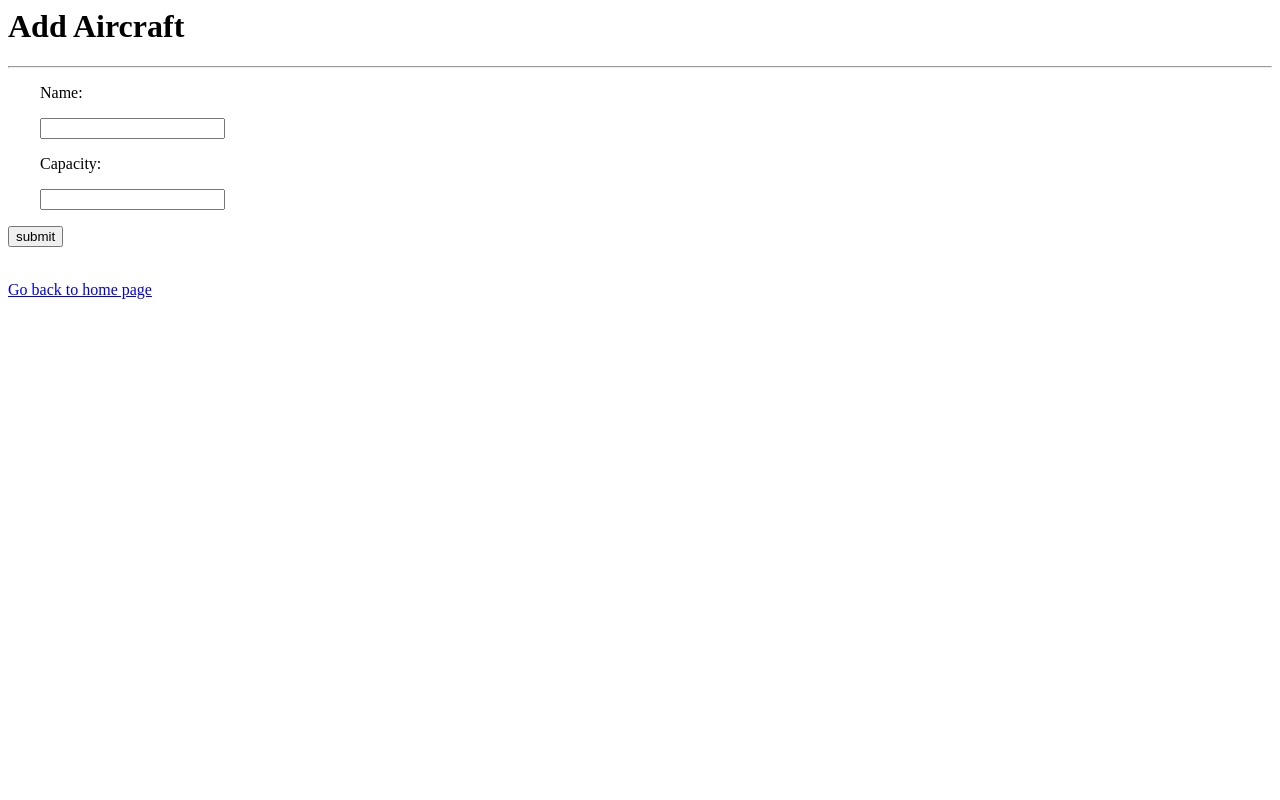
After one commit to chasejohnson3/IowaAirFlask, a Flask app: page /addcraft in a window 1280 px wide. The commit adds this page. Run offline with Flask 2, Linux system fonts and the light colour scheme.

```diff
--- a/main.py
+++ b/main.py
@@ -88,6 +88,18 @@ def get_id_by_flightid(id):
     else:
         return None
 
+def get_id_by_craftname(name):
+    conn = dbconn()
+    sql = "SELECT AircraftID FROM Aircraft WHERE Name = %s"
+    cursor = conn.cursor()
+    cursor.execute(sql, name)
+    rows = cursor.fetchall()
+    conn.close()
+    if cursor.rowcount > 0:
+        return str(rows[0][0])
+    else:
+        return None
+
 
 def get_user_is_admin(id):
     conn = dbconn()
@@ -103,6 +115,8 @@ def get_user_is_admin(id):
             return True
     else:
         return None
+
+
 
 
 def count_users_by_name(first_name):
@@ -168,6 +182,23 @@ def add_flight( Departure_Datetime=None, Arrival_Datetime=None, Gate=None,  Airc
         conn.close()
         return id
 
+
+def add_aircraft( name, capacity):
+
+    # If a user with the given email already exists, do not allow a new email with this email to be created
+    id = get_uuid()
+    if get_id_by_craftname(name) is not None:
+        return None
+    else:
+        conn = dbconn()
+        sql = "CALL add_aircraft(%s,%s,%s)"
+        cursor = conn.cursor()
+        cursor.execute(sql, (
+            id,name, capacity))
+        # session['username'] = str(id)
+        conn.commit()
+        conn.close()
+        return id
 
 
 def check_password_by_email(email, password):
@@ -303,7 +334,29 @@ def fligtresult2():
 
 @app.route('/addflight')
 def addFlight():
-    return render_template('AddFlight.html')
+    if request.method == 'POST':
+        id = request.form['id']
+    conn = dbconn()
+    cursor = conn.cursor()
+    sql = "SELECT Name FROM Aircraft;"
+    try:
+        cursor.execute(sql)
+        rows = cursor.fetchall()
+        data = []
+        for row in rows:
+            temp = [row[0]]
+            data.append(list(temp))
+        cursor.close()
+        conn.close()
+        return render_template('AddFlight.html', rows=data)
+
+    except:
+        return render_template('Empty.html')
+
+
+@app.route('/addcraft')
+def addCraft():
+    return render_template('AddAircraft.html')
 
 
 @app.route('/bookflight-roundtrip', methods=['POST', 'GET'])
@@ -455,7 +508,6 @@ def Flights():
         distance = request.form['distance']
         de = de_date+" "+ de_time+ ":00";
         ar = ar_date + " " + ar_time + ":00";
-        print(de);
 
         flightid = add_flight(de, ar,  gate, aircraft, de_city, ar_city, distance)
         if flightid is not None:
@@ -465,6 +517,21 @@ def Flights():
         else:
             return render_template("AddFlight.html", error="A flight with this id already exists")
 
+
+@app.route('/addcraft', methods=['POST', 'GET'])
+def Aircraft():
+    if request.method == 'POST':
+        # try:
+        name = request.form['name']
+        capacity = request.form['capacity']
+
+        flightid = add_aircraft(name,capacity)
+        if flightid is not None:
+            msg = "Record successfully added"
+            return render_template("addcraftsuccess.html", result=request.form, msg=msg)
+            # return render_template("users.html", result=request.form, msg=msg)
+        else:
+            return render_template("AddAircraft.html", error="A Aircraft with this id already exists")
 
 
 def get_uuid():
--- /dev/null
+++ b/templates/AddAircraft.html
@@ -0,0 +1,32 @@
+
+<body>
+
+<form action="http://localhost:5000/addcraft" method="POST" enctype="multipart/form-data" >
+    <h1>Add Aircraft</h1>
+    <hr>
+        <p style="color: red;">{{error}}</p>
+        <div style="width: 1200px; margin-left: auto; margin-right: auto;">
+
+
+            <div>
+            <p class="data">Name:</p>
+            <input class="data" name="name"/>
+            </div>
+
+            <div>
+            <p class="data">Capacity:</p>
+            <input class="data" name="capacity"/>
+            </div>
+
+
+
+        </div>
+        <!--</form>-->
+    <p style="color: red;">{{error}}</p>
+    <p><input type="submit" value="submit"/></p>
+</form>
+
+<br>
+<a href="/">Go back to home page</a>
+</body>
+</html>
--- a/templates/home.html
+++ b/templates/home.html
@@ -49,6 +49,9 @@
 <a href="/viewall">View All</a>
 <br>
 <br>
+<a href="/addcraft"> Add Aircraft </a>
+<br>
+<br>
 {% endif %}
 
 </body>
```
Also changed, not shown: templates/AddFlight.html (+24 -1 lines), templates/addcraftsuccess.html (added, +22 -0 lines).
